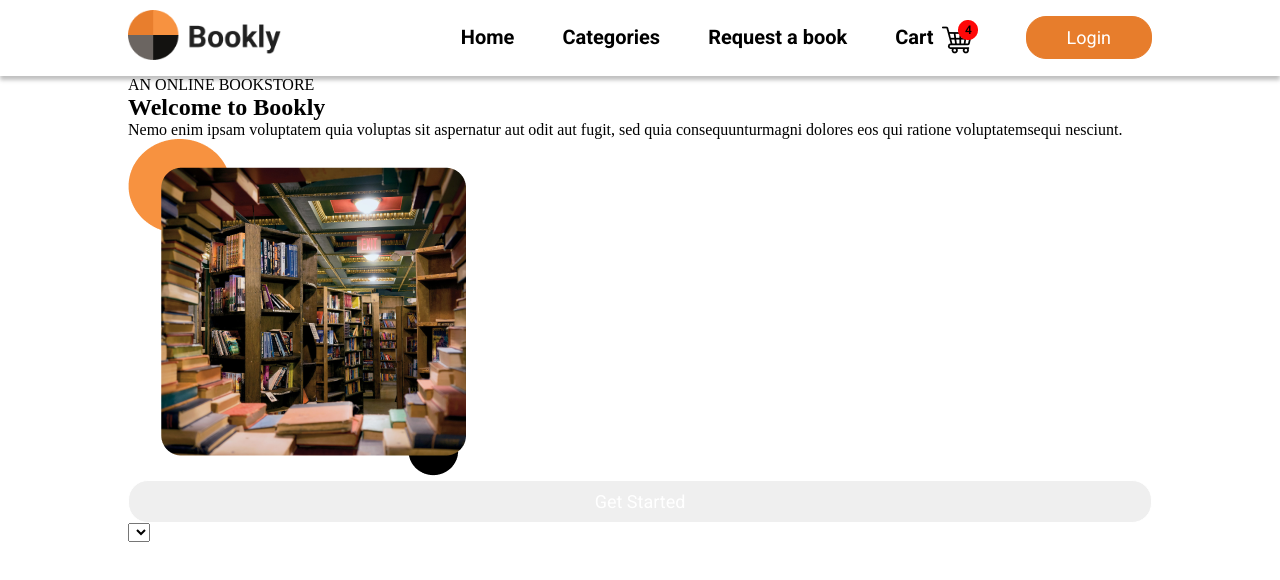
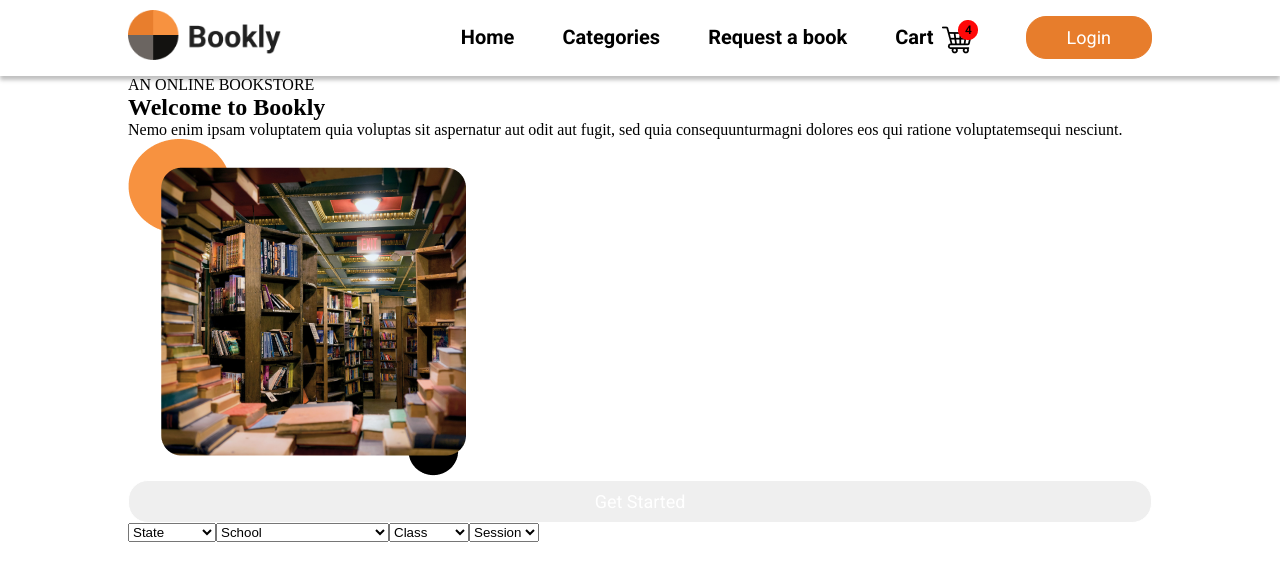
Before and after one commit to gift56/Bookly2.0, a React (Create React App) app: page / in a window 1280 px wide. Shown: the top 580 px of the page. Built offline with nearby package versions, Linux system fonts and the light colour scheme; the HTML template or start-up script is replaced by a standard one; a web font is replaced by a local one.

Commit message:
successfully mapped through

```diff
--- a/src/components/Welcome.jsx
+++ b/src/components/Welcome.jsx
@@ -1,6 +1,7 @@
 import React from "react";
 import Button from "./Button";
 import Hero from "../assets/heroImg.png";
+import { options } from "../utils/options";
 
 const Welcome = () => {
   return (
@@ -25,10 +26,14 @@ const Welcome = () => {
           </div>
           <Button className="w-full" text="Get Started" />
           <div className="selections">
-            <form action="#">
-              <select id="">
-                <option value=""></option>
-              </select>
+            <form className="select">
+              {options.map(({ name, subOption }) => (
+                <select id={name} key={name}>
+                  {subOption.map((option) => (
+                    <option value={name}>{option}</option>
+                  ))}
+                </select>
+              ))}
             </form>
           </div>
         </div>
--- a/src/utils/options.js
+++ b/src/utils/options.js
@@ -1,11 +1,18 @@
 export const options = [
   {
     name: "State",
-    subOption: ["Ogun state", "Delta state", "Osun state", "Ondo state"],
+    subOption: [
+      "State",
+      "Ogun state",
+      "Delta state",
+      "Osun state",
+      "Ondo state",
+    ],
   },
   {
     name: "School",
     subOption: [
+      "School",
       "Primary school",
       " Junior Secondary School",
       "Senior Secondary School",
@@ -14,6 +21,7 @@ export const options = [
   {
     name: "Class",
     subOption: [
+      "Class",
       "Primary 1",
       "Primary 2",
       "Primary 3",
@@ -25,6 +33,7 @@ export const options = [
   {
     name: "Session",
     subOption: [
+      "Session",
       "J.S.S.1",
       "J.S.S.2",
       "J.S.S.3",
```
